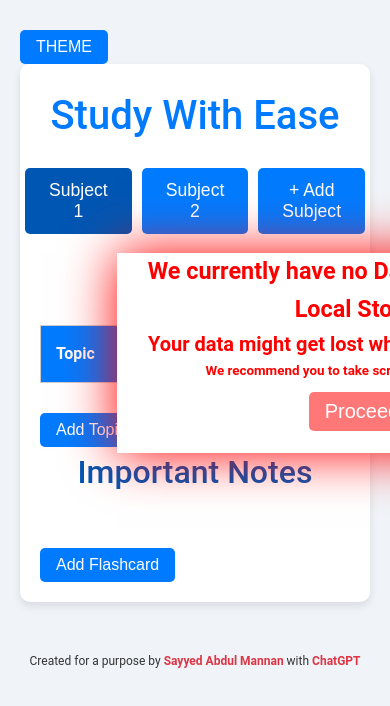
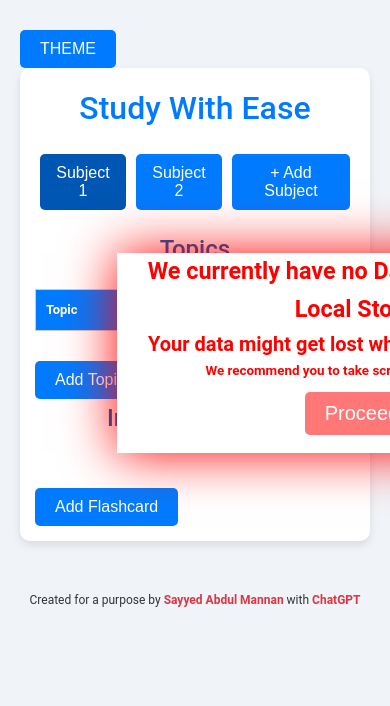
Before and after one commit to Abdul-Mannan-Codes/Study-Tracker, a plain HTML site: page index.html in a window 390 px wide. Drawn offline with Linux system fonts and the light colour scheme.

Commit message:
Media Query Added

```diff
--- a/style.css
+++ b/style.css
@@ -251,3 +251,58 @@ footer{
     text-align:center;
     margin-top:50px;
 }
+/* Existing styles... */
+
+@media (max-width: 768px) {
+    /* Container padding adjustment */
+    .container {
+        padding: 15px;
+    }
+
+    /* Adjusting font sizes for mobile */
+    h1 {
+        font-size: 2em;
+    }
+
+    h2 {
+        font-size: 1.5em;
+    }
+
+    th, td, input[type="text"], button {
+        font-size: 0.9em;
+        padding: 10px;
+    }
+
+    .tab-button {
+        font-size: 1em;
+        padding: 10px;
+    }
+
+    /* Flashcard styles for mobile */
+    .flashcard-container {
+        flex-direction: column;
+    }
+
+    .flashcard {
+        width: 100%;
+        margin-bottom: 15px;
+    }
+
+    .flashcard h3 {
+        font-size: 1.2em;
+    }
+
+    .flashcard p {
+        font-size: 0.9em;
+    }
+
+    /* Adjusting button sizes for better touch usability */
+    button {
+        padding: 10px 20px;
+        font-size: 1em;
+    }
+
+    table, th, td {
+        font-size: 0.9em;
+    }
+}
```
